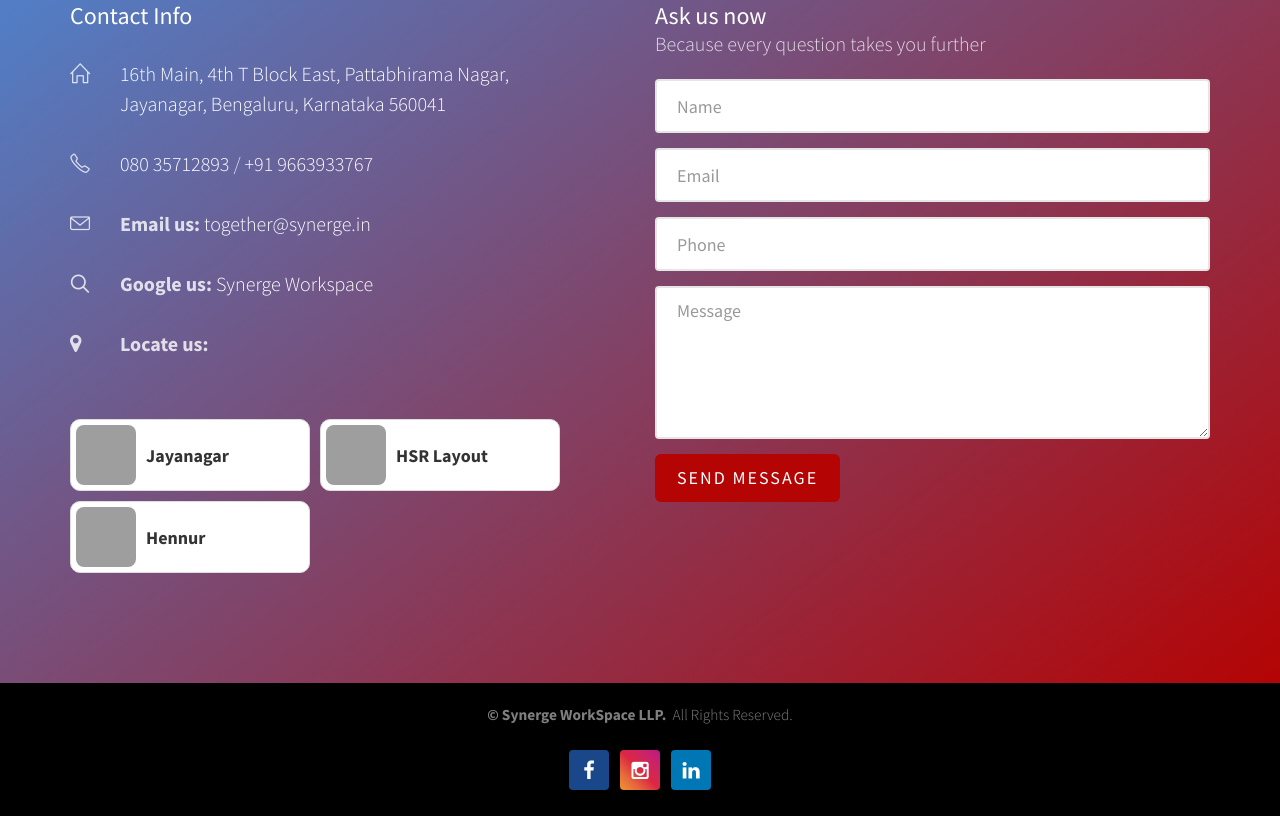
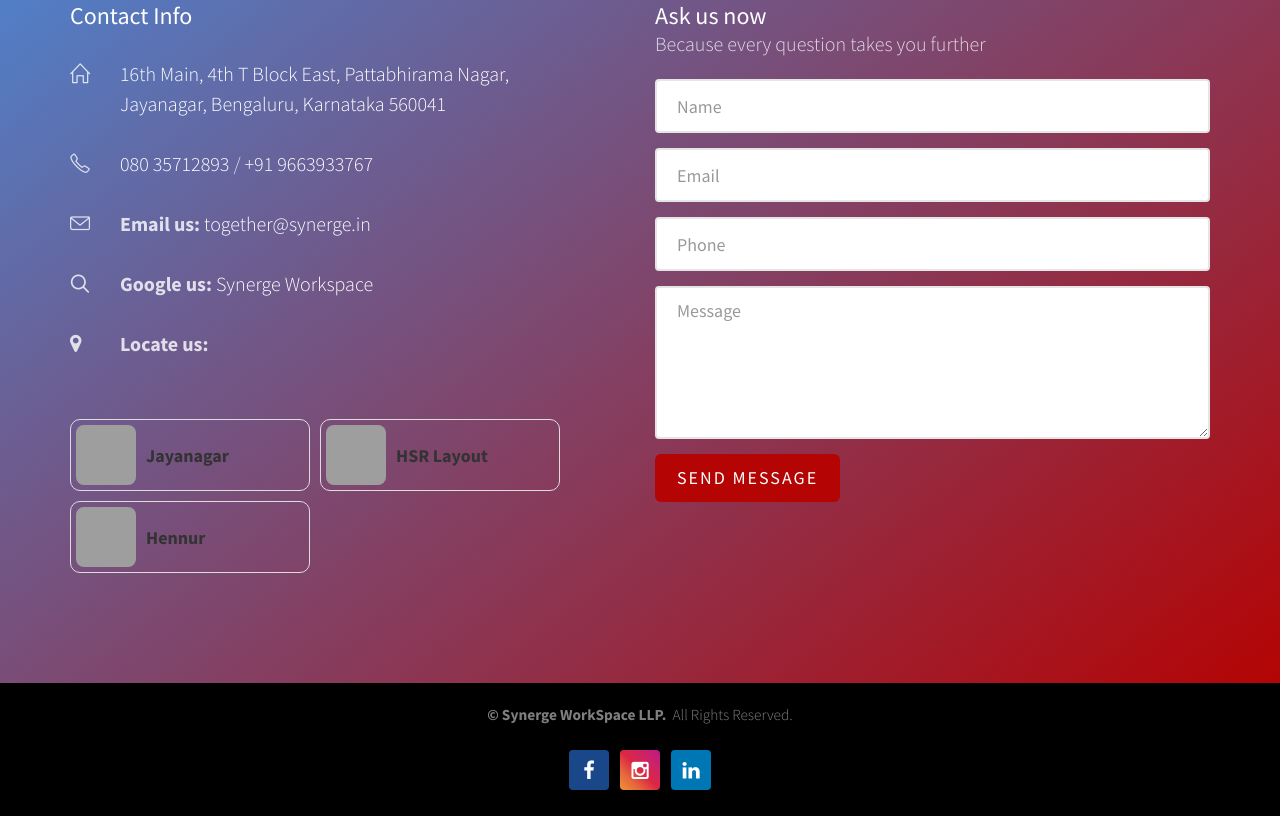
Before and after one commit to AspironKhuzeBLR/synerge-site, a plain HTML site: page privateoffice.html in a window 1280 px wide. Shown: the part 2765-3581 px from the top of the page. Drawn offline with Linux system fonts and the light colour scheme; grey boxes are pictures that could not be loaded; files whose address does not match are found by name.

Commit message:
fix: backgroud on locate us

```diff
--- a/privateoffice.html
+++ b/privateoffice.html
@@ -289,19 +289,19 @@
                </style>
                <div style="display: flex; flex-wrap: wrap;">
                   <a target="_blank" href="https://maps.app.goo.gl/4JBHo5jF16TdhSmn9"
-                    style="text-decoration: none; padding-right: 10px; display: inline-flex; align-items: center; background: white; border: 1px solid #ddd; border-radius: 10px; padding: 5px; margin-right: 10px; margin-bottom: 10px; width: 240px;">
+                     style="text-decoration: none; padding-right: 10px; display: inline-flex; align-items: center;  border: 1px solid #ddd; border-radius: 10px; padding: 5px; margin-right: 10px; margin-bottom: 10px; width: 240px;">
                      <img src="/images/locate-us/jay.png" alt="Jayanagar" class="location-image" />
                      <span style="color: #333; font-size: 18px; font-weight: bold;">Jayanagar</span>
                   </a>
 
                   <a target="_blank" href="https://maps.app.goo.gl/aUntsWLUH1UVP8g57"
-                    style="text-decoration: none; padding-right: 10px; display: inline-flex; align-items: center; background: white; border: 1px solid #ddd; border-radius: 10px; padding: 5px; margin-right: 10px; margin-bottom: 10px; width: 240px;">
+                     style="text-decoration: none; padding-right: 10px; display: inline-flex; align-items: center;  border: 1px solid #ddd; border-radius: 10px; padding: 5px; margin-right: 10px; margin-bottom: 10px; width: 240px;">
                      <img src="/images/locate-us/hsr.png" alt="HSR Layout" class="location-image" />
                      <span style="color: #333; font-size: 18px; font-weight: bold;">HSR Layout</span>
                   </a>
 
                   <a target="_blank" href="https://maps.app.goo.gl/CGwihe2iSAmsrS1MA"
-                    style="text-decoration: none; padding-right: 10px; display: inline-flex; align-items: center; background: white; border: 1px solid #ddd; border-radius: 10px; padding: 5px; margin-right: 10px; margin-bottom: 10px; width: 240px;">
+                     style="text-decoration: none; padding-right: 10px; display: inline-flex; align-items: center;  border: 1px solid #ddd; border-radius: 10px; padding: 5px; margin-right: 10px; margin-bottom: 10px; width: 240px;">
                      <img src="/images/locate-us/hennur.png" alt="Hennur" class="location-image" />
                      <span style="color: #333; font-size: 18px; font-weight: bold;">Hennur</span>
                   </a>
```
Also changed, not shown: blogs/coworking-space-for-startups.html (+67 -29 lines), blogs/index.html (+6 -5 lines), community.html (+3 -3 lines), conferencespace.html (+3 -3 lines), coworkingspace.html (+3 -3 lines), facilities.html (+3 -3 lines), franchise.html (+3 -3 lines), hennur.html (+3 -3 lines), hsr.html (+3 -3 lines), index.html (+3 -3 lines), jayanagar.html (+3 -3 lines), locations.html (+3 -3 lines), test.html (+3 -3 lines), testimonials.html (+3 -3 lines), 2 more files. Lines whose indentation alone changed are shown as unchanged.
